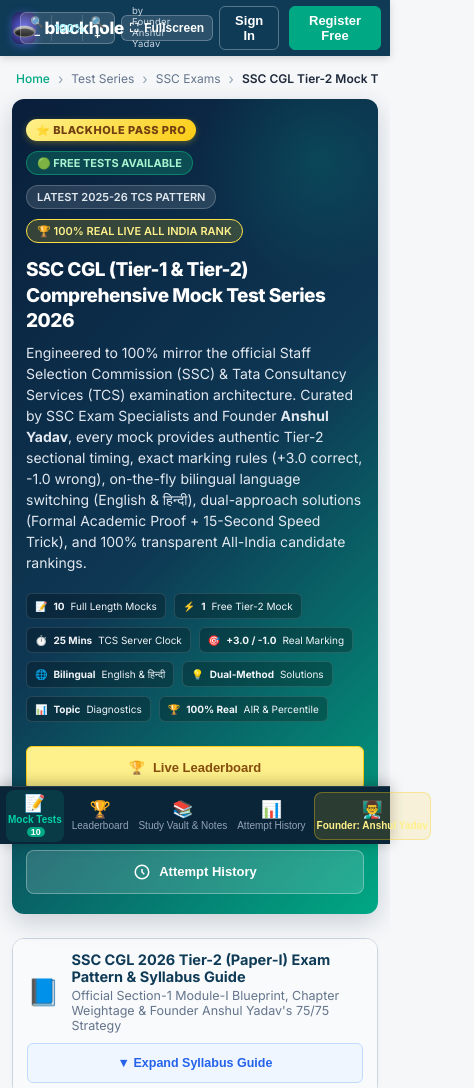
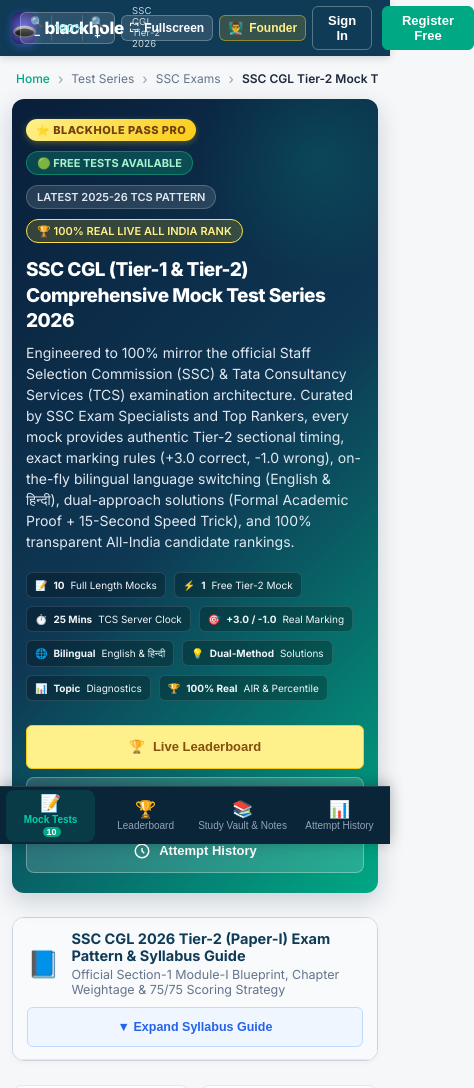
Before and after one commit to anshuyadav1973/cgl-study, a plain HTML site: page app/public/index.html in a window 390 px wide. Shown: the top 1088 px of the page, 474 px wide, since content can reach past the window. Drawn offline with Linux system fonts and the light colour scheme; no server answers.

Commit message:
Keep Founder details only on top-right of screen; remove from middle of website

```diff
--- a/app/public/index.html
+++ b/app/public/index.html
@@ -4,7 +4,7 @@
   <meta charset="UTF-8">
   <meta name="viewport" content="width=device-width, initial-scale=1.0, maximum-scale=5.0, user-scalable=yes, viewport-fit=cover">
   <title>Blackhole - SSC CGL Mains 2026 Mock Test Series</title>
-  <link rel="stylesheet" href="styles.css?v=3.4">
+  <link rel="stylesheet" href="styles.css?v=3.5">
   <link rel="preconnect" href="https://fonts.googleapis.com">
   <link rel="preconnect" href="https://fonts.gstatic.com" crossorigin>
   <link href="https://fonts.googleapis.com/css2?family=Inter:wght@400;500;600;700;800&family=Noto+Sans+Devanagari:wght@400;500;600;700&family=Fira+Code:wght@400;500&display=swap" rel="stylesheet">
@@ -19,7 +19,7 @@
         </div>
         <div class="brand-text">
           <span class="brand-name">blackhole</span>
-          <span class="brand-sub" style="font-size:10.5px; color:#cbd5e1; display:block; margin-top:-2px; letter-spacing:0.2px;">by Founder Anshul Yadav</span>
+          <span class="brand-sub" style="font-size:10.5px; color:#cbd5e1; display:block; margin-top:-2px; letter-spacing:0.2px;">SSC CGL Tier-2 2026</span>
         </div>
       </div>
 
@@ -35,9 +35,6 @@
         </button>
         <button class="nav-link-btn" id="navLinkHistory" onclick="app.showHistoryView()">
           <span>📊</span> Attempt History
-        </button>
-        <button class="nav-link-btn nav-link-founder" id="navLinkFounder" onclick="app.openFounderModal()" title="Know About Founder Anshul Yadav">
-          <span>👨‍🏫</span> Founder: Anshul Yadav
         </button>
       </nav>
 
@@ -75,6 +72,11 @@
       <!-- Global Fullscreen Toggle Button -->
       <button class="btn-tb-nav-tool" id="btnGlobalFullscreen" onclick="app.toggleFullscreen()" title="Toggle Fullscreen Mode">
         <span>⛶</span> Fullscreen
+      </button>
+
+      <!-- Founder Details: Only on Right Top of the screen -->
+      <button class="btn-tb-nav-tool btn-founder-header" id="btnHeaderFounder" onclick="app.openFounderModal()" title="About Founder Anshul Yadav">
+        <span>👨‍🏫</span> <span class="founder-btn-text-full">Founder: Anshul Yadav</span><span class="founder-btn-text-short">Founder</span>
       </button>
 
       <!-- Active Exam Tools (Question Paper, Instructions, Font Scaler, Calculator, Pause, Fullscreen) -->
@@ -158,7 +160,7 @@
             </button>
             <button class="dropdown-item" onclick="app.openFounderModal(); app.toggleProfileDropdown(false);">
               <svg viewBox="0 0 24 24" width="16" height="16" fill="none" stroke="currentColor" stroke-width="2"><circle cx="12" cy="7" r="4"></circle><path d="M20 21v-2a4 4 0 0 0-4-4H8a4 4 0 0 0-4 4v2"></path></svg>
-              About Founder (Anshul)
+              About Founder (Anshul Yadav)
             </button>
             <div class="dropdown-divider"></div>
             <button class="dropdown-item text-danger" onclick="app.logoutUser()">
@@ -211,7 +213,7 @@
           </div>
           <h1>SSC CGL (Tier-1 & Tier-2) Comprehensive Mock Test Series 2026</h1>
           <p class="tb-hero-desc">
-            Engineered to 100% mirror the official Staff Selection Commission (SSC) & Tata Consultancy Services (TCS) examination architecture. Curated by SSC Exam Specialists and Founder <strong>Anshul Yadav</strong>, every mock provides authentic Tier-2 sectional timing, exact marking rules (+3.0 correct, -1.0 wrong), on-the-fly bilingual language switching (English & हिन्दी), dual-approach solutions (Formal Academic Proof + 15-Second Speed Trick), and 100% transparent All-India candidate rankings.
+            Engineered to 100% mirror the official Staff Selection Commission (SSC) & Tata Consultancy Services (TCS) examination architecture. Curated by SSC Exam Specialists and Top Rankers, every mock provides authentic Tier-2 sectional timing, exact marking rules (+3.0 correct, -1.0 wrong), on-the-fly bilingual language switching (English & हिन्दी), dual-approach solutions (Formal Academic Proof + 15-Second Speed Trick), and 100% transparent All-India candidate rankings.
           </p>
 
           <div class="tb-hero-highlights">
@@ -252,7 +254,7 @@
             <span class="guide-icon">📘</span>
             <div>
               <h3 class="guide-title">SSC CGL 2026 Tier-2 (Paper-I) Exam Pattern & Syllabus Guide</h3>
-              <p class="guide-subtitle">Official Section-1 Module-I Blueprint, Chapter Weightage & Founder Anshul Yadav's 75/75 Strategy</p>
+              <p class="guide-subtitle">Official Section-1 Module-I Blueprint, Chapter Weightage & 75/75 Scoring Strategy</p>
             </div>
           </div>
           <button class="guide-toggle-btn" id="btnGuideToggle">▼ Expand Syllabus Guide</button>
@@ -279,7 +281,7 @@
             </div>
           </div>
           <div class="guide-mentor-tip">
-            <strong>💡 Founder Anshul Yadav's Golden Strategy for Tier-2 Maths:</strong>
+            <strong>💡 Expert Strategy for Tier-2 Maths (Target 75/75):</strong>
             <em>"Master the 3-Pass Rule: In Pass 1 (first 10-12 mins), secure all 14-16 direct Arithmetic and Formula-based questions. In Pass 2, tackle Geometry, Mensuration and Algebra using option elimination and smart substitution. In Pass 3, invest your remaining minutes into multi-step problems and DI. Never engage in blind guesswork—in Tier-2, preserving negative marks (+3 vs -1) is what separates a 4600 GP Inspector from missing the cutoff!"</em>
           </div>
         </div>
@@ -343,13 +345,12 @@
         </div>
       </div>
 
-      <!-- Platform Footer with Founder Anshul Information -->
+      <!-- Platform Footer -->
       <footer style="margin-top: 40px; padding: 24px 0 10px 0; border-top: 1px solid #e2e8f0; text-align: center; color: #64748b; font-size: 13px;">
         <p style="margin: 0 0 6px 0; font-weight:500;">
-          Blackhole SSC CGL Examination Platform • Built & Mentored by Founder <strong>Anshul Yadav</strong>
+          Blackhole SSC CGL Examination Platform • Premier Tier-2 Online Test Series
         </p>
         <p style="margin: 0; font-size: 12px;">
-          <a href="javascript:void(0)" onclick="app.openFounderModal()" style="color:var(--tb-teal); font-weight:700; text-decoration:none;">Know About Founder: Anshul</a> &nbsp;•&nbsp;
           <a href="javascript:void(0)" onclick="app.openLeaderboardModal()" style="color:#64748b; text-decoration:none;">Live Leaderboard</a> &nbsp;•&nbsp;
           <a href="javascript:void(0)" onclick="app.showStudyMaterialsView()" style="color:#64748b; text-decoration:none;">Study Vault & Formulas</a>
         </p>
@@ -1204,6 +1205,6 @@
     </div>
   </div>
 
-  <script src="app.js?v=10.0"></script>
+  <script src="app.js?v=10.1"></script>
 </body>
 </html>
--- a/app/public/styles.css
+++ b/app/public/styles.css
@@ -3107,16 +3107,42 @@ body.testbook-theme {
   white-space: nowrap;
 }
 
-.nav-link-founder {
-  background: rgba(250, 204, 21, 0.14) !important;
+/* Founder Button (Strictly in Header Right) */
+.btn-founder-header {
+  background: rgba(250, 204, 21, 0.16) !important;
   color: #fef08a !important;
-  border: 1px solid rgba(250, 204, 21, 0.35) !important;
+  border: 1px solid rgba(250, 204, 21, 0.45) !important;
   font-weight: 700 !important;
-}
-
-.nav-link-founder:hover {
-  background: rgba(250, 204, 21, 0.25) !important;
+  display: inline-flex !important;
+  align-items: center;
+  gap: 6px;
+  cursor: pointer;
+  transition: all 0.2s ease;
+}
+
+.btn-founder-header:hover {
+  background: rgba(250, 204, 21, 0.28) !important;
   color: #ffffff !important;
+  border-color: rgba(250, 204, 21, 0.75) !important;
+  transform: translateY(-1px);
+}
+
+.founder-btn-text-short {
+  display: none;
+}
+
+@media (max-width: 640px) {
+  .founder-btn-text-full {
+    display: none;
+  }
+  .founder-btn-text-short {
+    display: inline;
+  }
+}
+
+/* Hide during active exam so candidates focus 100% on questions */
+body.in-exam #btnHeaderFounder {
+  display: none !important;
 }
 
 /* TCS iON Candidate Badge Card in Active Exam Sidebar */
```
